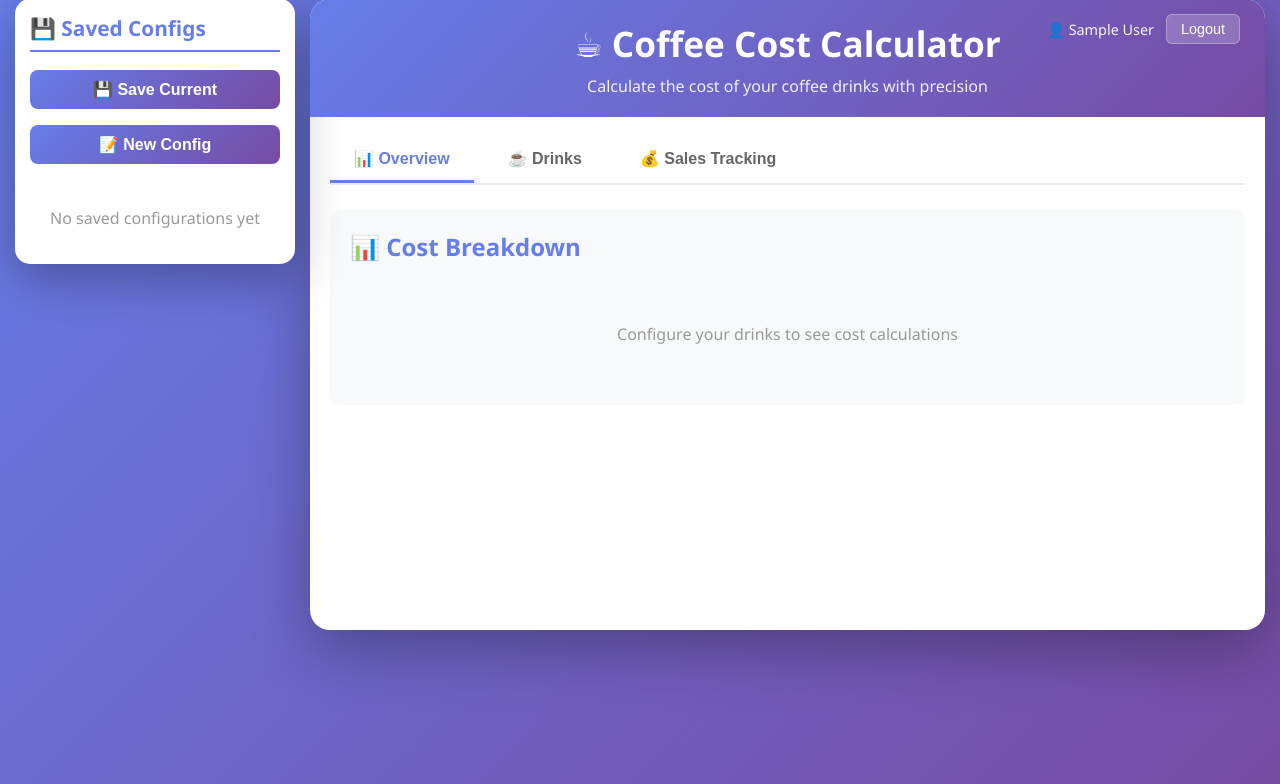
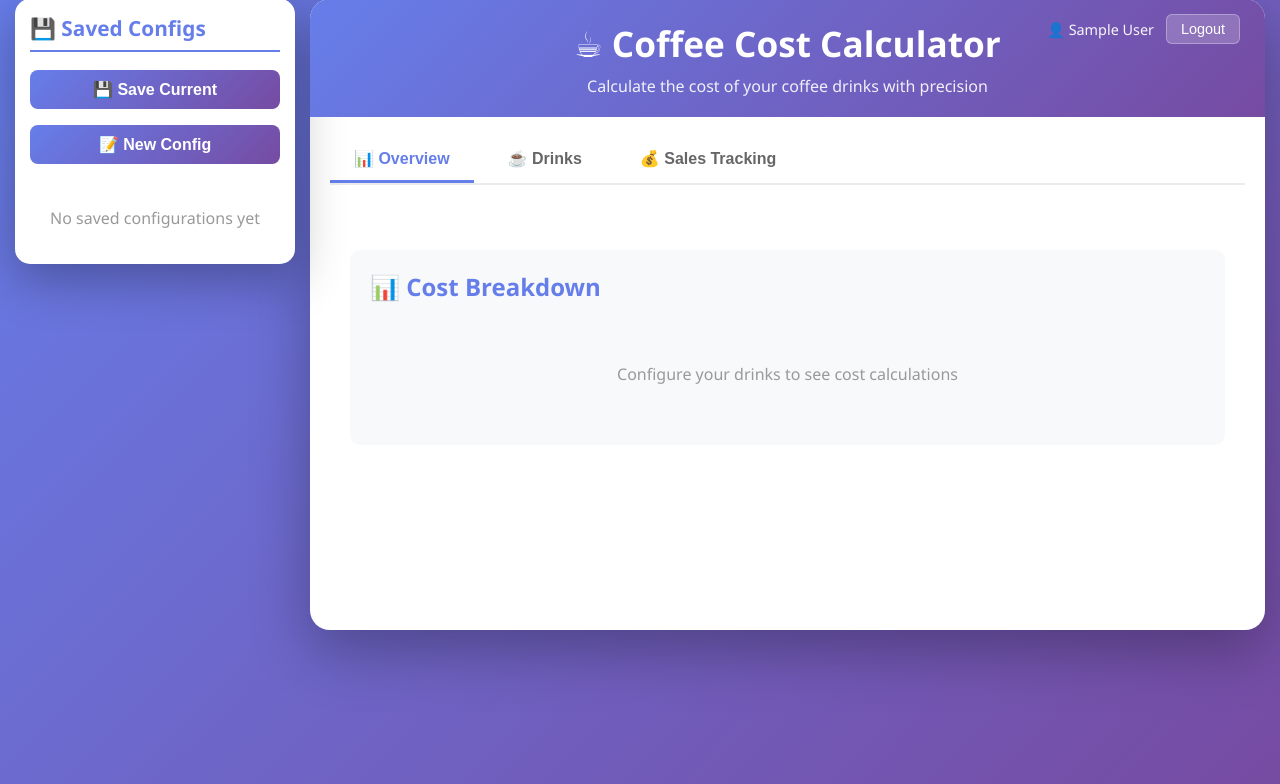
Before and after one commit to angeeinstein/coffee-calculator, a Flask app: page / in a window 1280 px wide. Shown: the part 16-800 px from the top of the page. Run offline with Flask 3, Linux system fonts and the light colour scheme; the visitor is signed in with stand-in values (Sample User, id 1); data that the repository does not hold is empty.

Commit message:
feat: Enhance main tab content styling with padding, background, and border radius

```diff
--- a/templates/index.html
+++ b/templates/index.html
@@ -687,6 +687,9 @@
         .main-tab-content {
             display: none;
             min-height: 400px;
+            padding: 20px;
+            background: white;
+            border-radius: 12px;
         }
 
         .main-tab-content.active {
```
